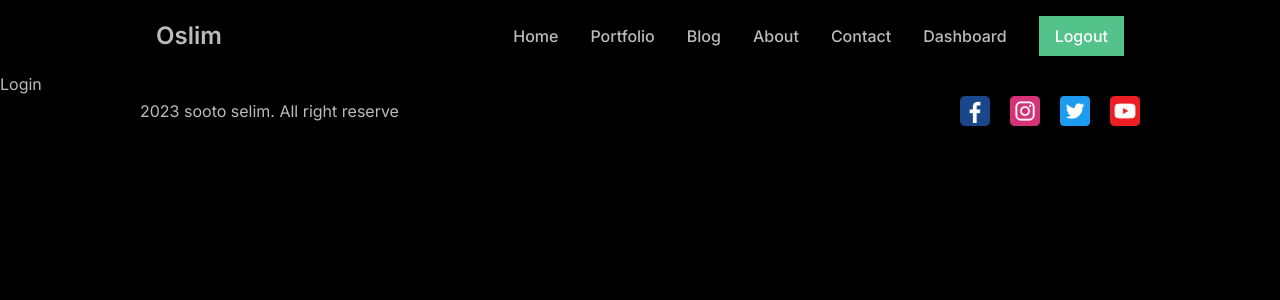
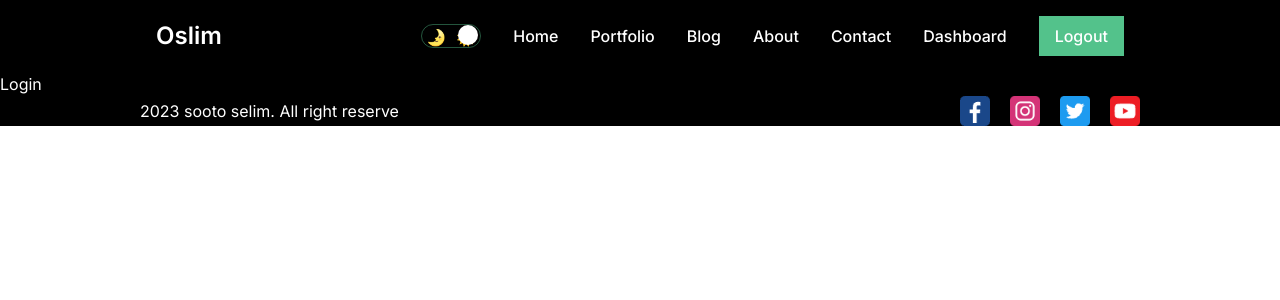
Before and after one commit to oslim4321/next13-app-router-tut-learn, a Next.js app: page /dashboard/login in a window 1280 px wide. Shown: the top 300 px of the page. Built offline with nearby package versions, Linux system fonts and the light colour scheme.

Commit message:
fetching post on blog route in jsone plceholder

```diff
--- a/src/app/blog/[id]/page.js
+++ b/src/app/blog/[id]/page.js
@@ -134,63 +134,6 @@ const Blog = () => {
             </p>
           </div>
         </main>
-        <footer className="border-t mt-32 pt-12 pb-32 px-4 lg:px-0">
-          <div className="flex">
-            <div className="w-full md:w-1/3 lg:w-1/4">
-              <h6 className="font-semibold text-gray-700 mb-4">Company</h6>
-              <ul>
-                <li>
-                  {" "}
-                  <a href="" className="block text-gray-600 py-2">
-                    Team
-                  </a>{" "}
-                </li>
-                <li>
-                  {" "}
-                  <a href="" className="block text-gray-600 py-2">
-                    About us
-                  </a>{" "}
-                </li>
-                <li>
-                  {" "}
-                  <a href="" className="block text-gray-600 py-2">
-                    Press
-                  </a>{" "}
-                </li>
-              </ul>
-            </div>
-
-            <div className="w-full md:w-1/3 lg:w-1/4">
-              <h6 className="font-semibold text-gray-700 mb-4">Content</h6>
-              <ul>
-                <li>
-                  {" "}
-                  <a href="" className="block text-gray-600 py-2">
-                    Blog
-                  </a>{" "}
-                </li>
-                <li>
-                  {" "}
-                  <a href="" className="block text-gray-600 py-2">
-                    Privacy Policy
-                  </a>{" "}
-                </li>
-                <li>
-                  {" "}
-                  <a href="" className="block text-gray-600 py-2">
-                    Terms & Conditions
-                  </a>{" "}
-                </li>
-                <li>
-                  {" "}
-                  <a href="" className="block text-gray-600 py-2">
-                    Documentation
-                  </a>{" "}
-                </li>
-              </ul>
-            </div>
-          </div>
-        </footer>
       </div>
     </div>
   );
--- a/src/app/blog/page.js
+++ b/src/app/blog/page.js
@@ -2,12 +2,32 @@ import { ImageComp } from "@/components/util";
 import Link from "next/link";
 import React from "react";
 
-const Blog = () => {
+async function getData() {
+  const res = await fetch("https://jsonplaceholder.typicode.com/posts");
+
+  if (!res.ok) {
+    throw new Error("failed to fetch data");
+  }
+  return res.json();
+}
+
+const Blog = async () => {
+  const data = await getData();
+  console.log(data);
   return (
     <div className="cont my-10">
-      <Link href="/blog/test" className="flex items-center gap-x-5 border">
+      {data.map((post) => (
+        <Link
+          href="/blog/1"
+          className="flex items-center gap-x-5 border mb-2"
+          key={post.id}
+        >
           <div>
-          <ImageComp src="/images/contact.png" className={"w-[200px]"} />
+            <ImageComp
+              src="/images/contact.png"
+              className={"w-[200px]"}
+              alt={post.title}
+            />
           </div>
           <div>
             <h2 className="text-3xl">Lorem ipsum dolor sit amet.</h2>
@@ -17,6 +37,7 @@ const Blog = () => {
             </p>
           </div>
         </Link>
+      ))}
     </div>
   );
 };
--- a/src/app/globals.css
+++ b/src/app/globals.css
@@ -8,7 +8,7 @@
 }
 
 body {
-  background-color: black;
+  /* background-color: black; */
   color: #bbb;
 }
 .categoryList {
@@ -21,3 +21,15 @@ body {
 .categoryList:nth-child(2n + 1) {
   flex-direction: row-reverse;
 }
+
+.darkMode {
+  background-color: black !important;
+  color: white !important;
+}
+.lightMode {
+  background-color: white !important;
+  color: black !important;
+}
+.theme {
+  transition: 1s all ease;
+}
--- a/src/app/layout.js
+++ b/src/app/layout.js
@@ -2,6 +2,7 @@ import Navbar from "@/components/Navbar";
 import "./globals.css";
 import { Inter } from "next/font/google";
 import Footer from "@/components/Footer";
+import ThemeProviderFunc from "@/context/ThemeContext";
 
 const inter = Inter({ subsets: ["latin"] });
 
@@ -15,9 +16,11 @@ export default function RootLayout({ children }) {
     <html lang="en">
       <body className={inter.className}>
         <div>
-          <Navbar />
-          {children}
-          <Footer />
+          <ThemeProviderFunc>
+            <Navbar />
+            {children}
+            <Footer />
+          </ThemeProviderFunc>
         </div>
       </body>
     </html>
--- /dev/null
+++ b/src/components/DarkModeToggle.js
@@ -0,0 +1,26 @@
+"use client";
+import { GlobalThemContext } from "@/context/ThemeContext";
+import React from "react";
+
+const DarkModeToggle = () => {
+  // const mode = "light";
+  const { mode, toggle } = GlobalThemContext();
+  console.log(mode);
+  return (
+    <div
+      className="w-[60px] h-[24px] border border-[#53c28b70] rounded-[30px] flex items-cnter justify-between px-1 cursor-pointer relative transition duration-150 ease-in-out"
+      onClick={toggle}
+    >
+      <div>🌛</div>
+      <div>🌞</div>
+      <div
+        className={`w-[20px] h-[20px] p-2 rounded-full absolute transition duration-150 ease-in-out  ${
+          mode === "light" ? "bg-black" : "bg-white"
+        }`}
+        style={mode === "light" ? { left: "2px" } : { right: "2px" }}
+      ></div>
+    </div>
+  );
+};
+
+export default DarkModeToggle;
--- a/src/components/Navbar.js
+++ b/src/components/Navbar.js
@@ -1,5 +1,6 @@
 import Link from "next/link";
 import React from "react";
+import DarkModeToggle from "./DarkModeToggle";
 
 const Navbar = () => {
   const links = [
@@ -70,6 +71,7 @@ const Navbar = () => {
           </button>
           <div className="hidden w-full md:block md:w-auto">
             <ul className="flex flex-col font-medium p-4 md:p-0 mt-4 border border-gray-100 rounded-lg  md:flex-row md:space-x-8 md:mt-0 md:border-0   dark:border-gray-700 py-5 flex items-center">
+              <DarkModeToggle />
               {links.map((elem) => (
                 <li>
                   <Link
--- /dev/null
+++ b/src/context/ThemeContext.js
@@ -0,0 +1,26 @@
+"use client";
+
+import { createContext } from "react";
+import { useState } from "react";
+import { useContext } from "react";
+
+export const ThememeContext = createContext();
+
+export const ThemeProviderFunc = ({ children }) => {
+  const [mode, setmode] = useState("dark");
+  function toggle() {
+    setmode((prev) => (prev === "dark" ? "light" : "dark"));
+  }
+  return (
+    <ThememeContext.Provider value={{ mode, toggle }}>
+      <div className={`theme ${mode === "dark" ? "darkMode" : "lightMode"}`}>
+        {children}
+      </div>
+    </ThememeContext.Provider>
+  );
+};
+
+export default ThemeProviderFunc;
+export const GlobalThemContext = () => {
+  return useContext(ThememeContext);
+};
```
Lines whose indentation alone changed are shown as unchanged.
